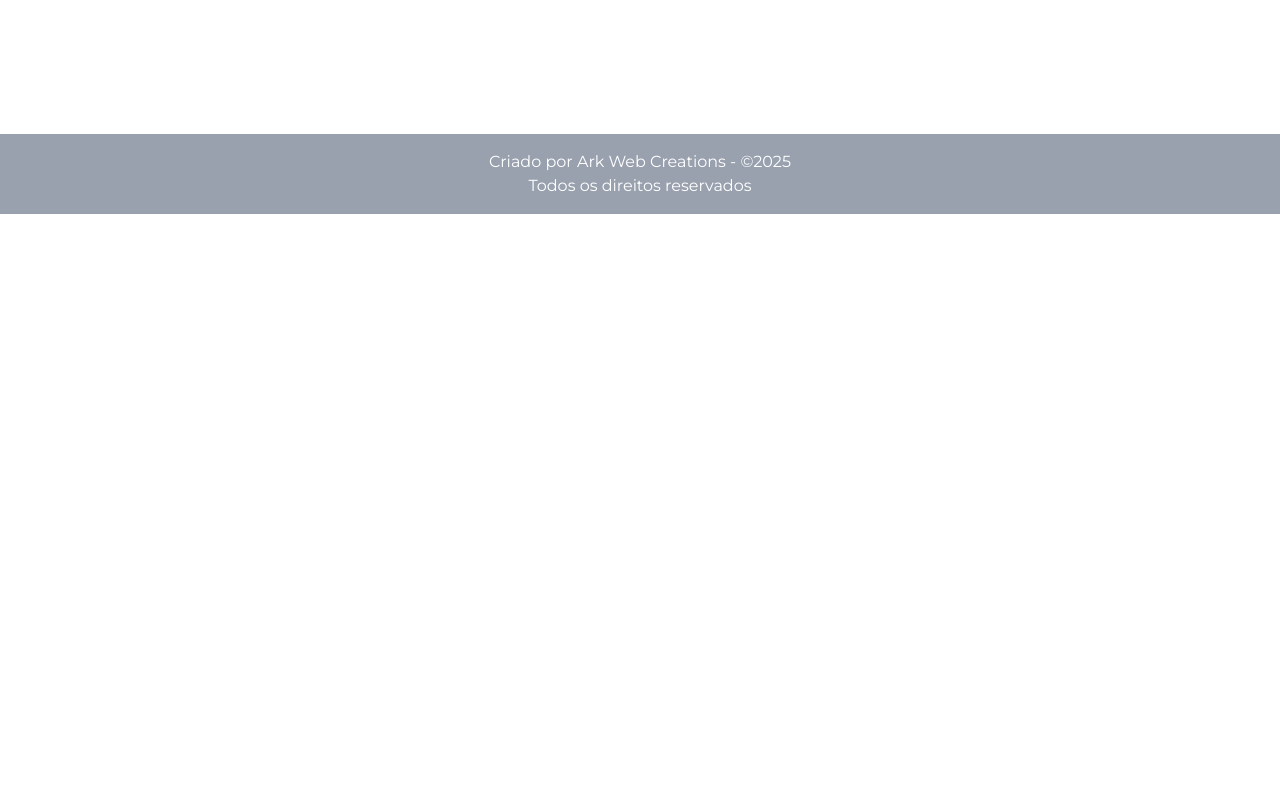
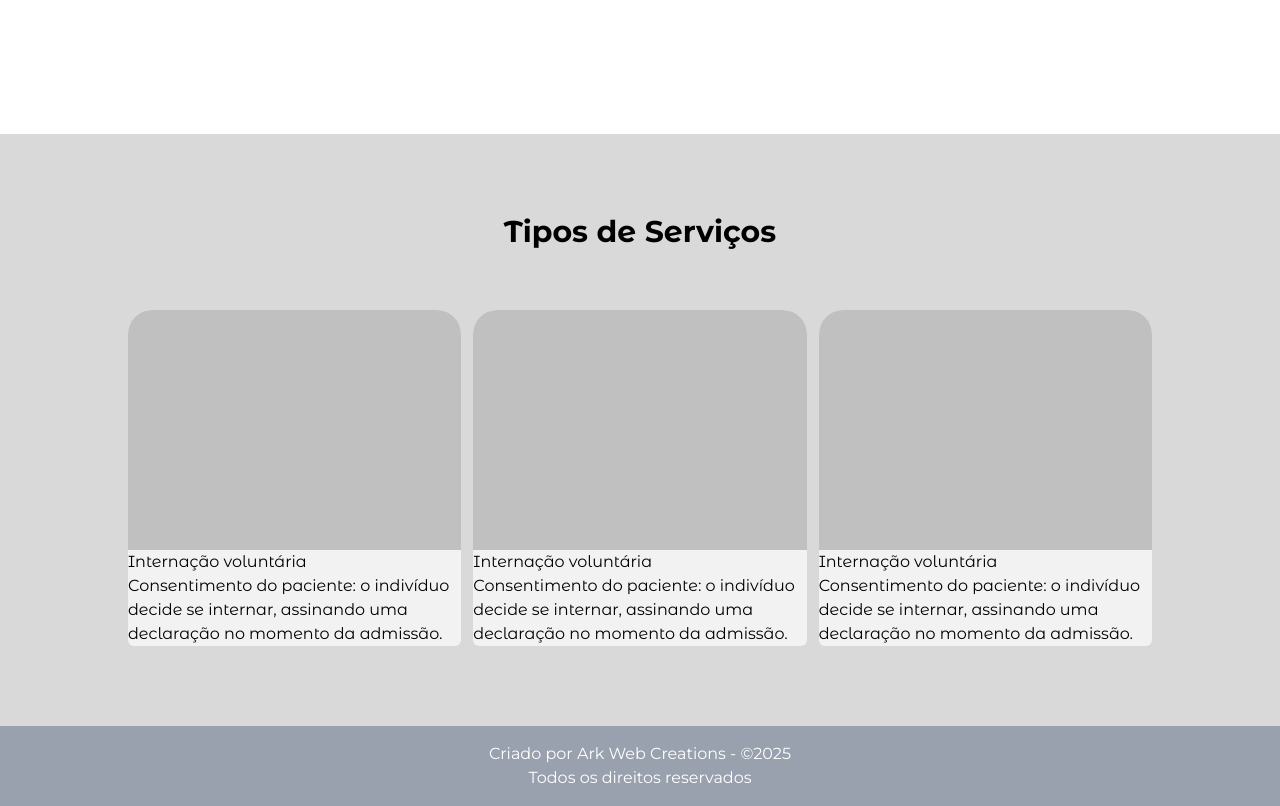
Before and after one commit to gui-f3rnandes/resgatando-vidas-page, a React (Vite) app: page / in a window 1280 px wide. Shown: the part 1340-2146 px from the top of the page. Before the commit the page ends 1554 px from the top, so only its background shows below. Built offline with nearby package versions, Linux system fonts and the light colour scheme.

Commit message:
feat(TypeService): adicionando os card dos tipos de serviço.

```diff
--- a/src/components/TypeService.jsx
+++ b/src/components/TypeService.jsx
@@ -1,6 +1,32 @@
 function TypeService(){
     return(
-        <section></section>
+        <section className="flex flex-col justify-center items-center bg-[#D9D9D9] p-20">
+            <h1 className="text-3xl self-center font-bold -mb-15 ">Tipos de Serviços</h1>
+            <div className="flex flex-row w-[80vw] mt-[15vh] space-x-3">
+                <div className="bg-[#F2F2F2] w-[30vw] rounded-md rounded-t-3xl ">
+                    <figure className="bg-[#C0C0C0] h-[30vh] rounded-t-3xl">
+
+                    </figure>
+                    <h2>Internação voluntária</h2>
+                    <h3>Consentimento do paciente: o indivíduo decide se internar, assinando uma declaração no momento da admissão.</h3>
+                </div>
+                <div className="bg-[#F2F2F2] w-[30vw] rounded-md rounded-t-3xl ">
+                    <figure className="bg-[#C0C0C0] h-[30vh] rounded-t-3xl">
+
+                    </figure>
+                    <h2>Internação voluntária</h2>
+                    <h3>Consentimento do paciente: o indivíduo decide se internar, assinando uma declaração no momento da admissão.</h3>
+                </div>
+                <div className="bg-[#F2F2F2] w-[30vw] rounded-md rounded-t-3xl ">
+                    <figure className="bg-[#C0C0C0] h-[30vh] rounded-t-3xl">
+
+                    </figure>
+                    <h2>Internação voluntária</h2>
+                    <h3>Consentimento do paciente: o indivíduo decide se internar, assinando uma declaração no momento da admissão.</h3>
+                </div>
+
+            </div>
+        </section>
     )
 }
 
```
